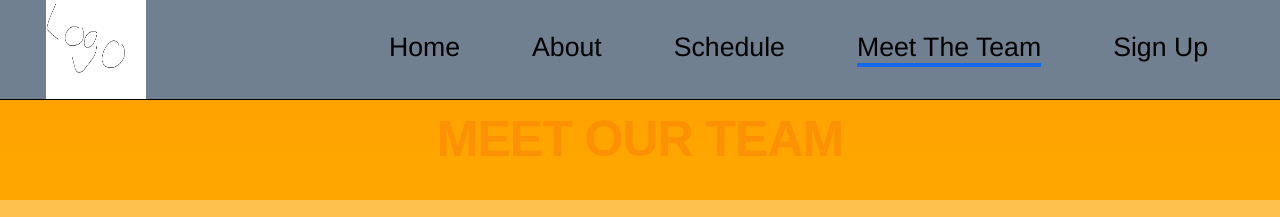
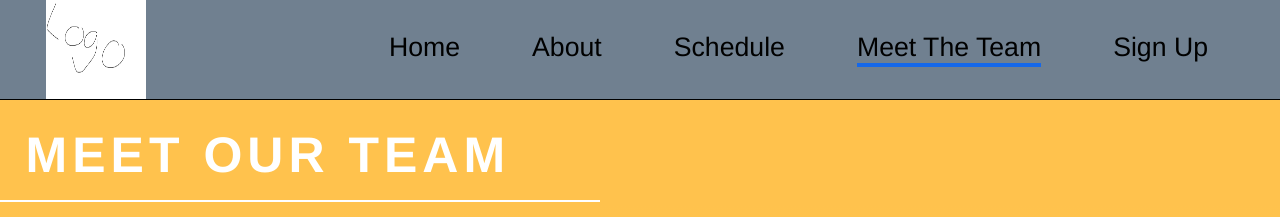
Before and after one commit to s311709/MakeItResponsive, a plain HTML site: page meetOurTeam.html in a window 1280 px wide. Shown: the top 217 px of the page. Drawn offline with Linux system fonts and the light colour scheme; grey boxes are pictures that could not be loaded.

Commit message:
ny overskrift

```diff
--- a/meetOurTeam.html
+++ b/meetOurTeam.html
@@ -51,7 +51,7 @@
 
 <div  class="wrapper"> <!-- alt innhold på siden skal inni denne diven -->
 
-<div class="headline"><h1>MEET OUR TEAM</h1></div>
+<div class="headline meet-headline"><h1>MEET OUR TEAM</h1><hr id="meet-HR"></div>
 
 <div class="contents-grid team-contents">
 
--- a/stylesheet.css
+++ b/stylesheet.css
@@ -231,6 +231,32 @@ på de andre sidene*/
 
 /* dette er meet our team divsene */
 
+.meet-headline{
+	background-color: #FFC24D;
+	grid-row: 1/5;
+
+}
+
+.meet-headline > h1{
+	color: white;
+	margin-top: 30px;
+	margin-left: 2%;
+    font-family: 'Helvetica Neue', sans-serif;
+    font-size: 50px;
+    font-weight: bold;
+    letter-spacing: 5px;
+    line-height: 1;
+    text-align: left;
+}
+
+#meet-HR{
+  border: 1px solid white;
+  margin-top: 20px;
+  width: 45%;
+  min-width: 600px;
+  overflow: hidden;
+}
+
 .team-contents{
 	padding: 20px;
 }
```
